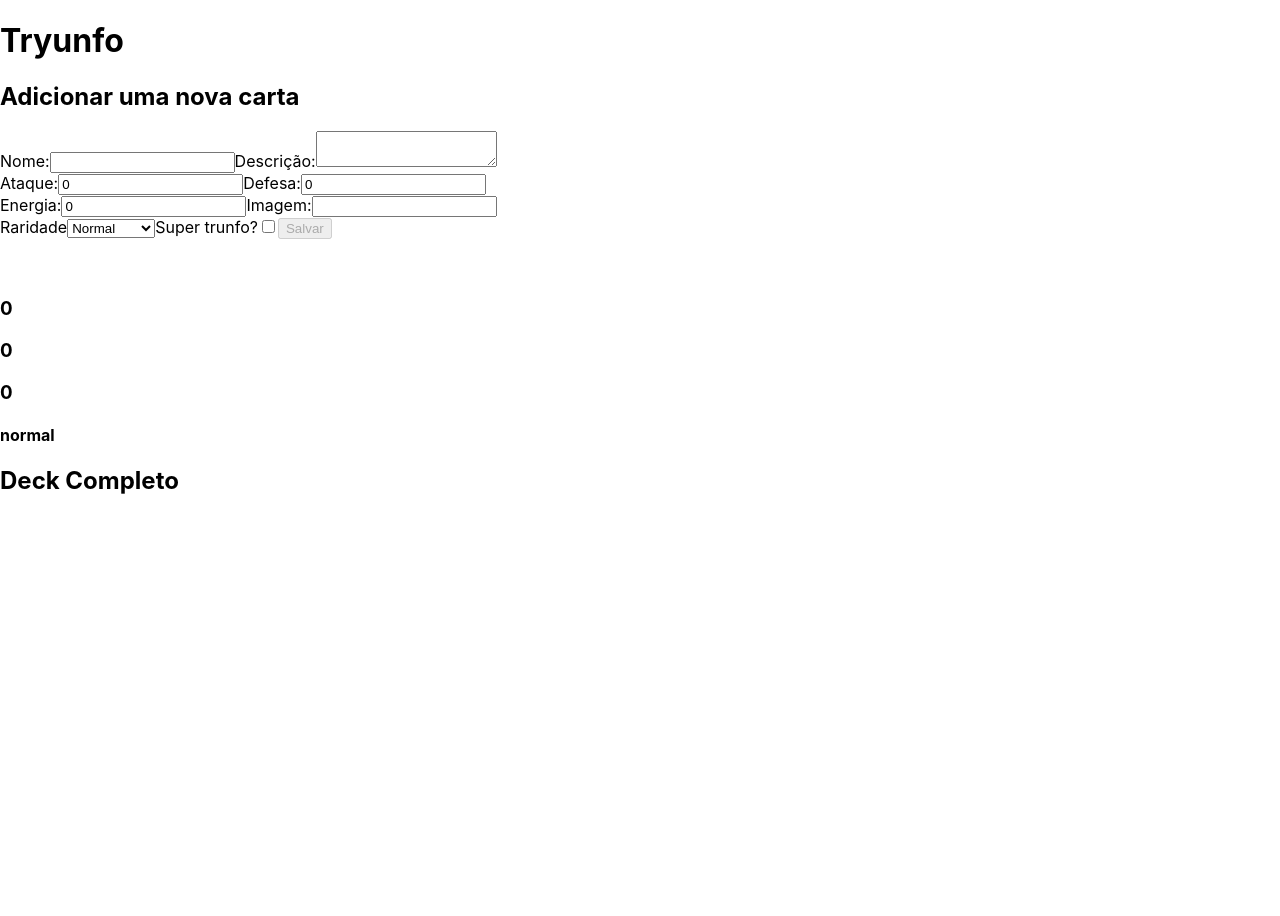
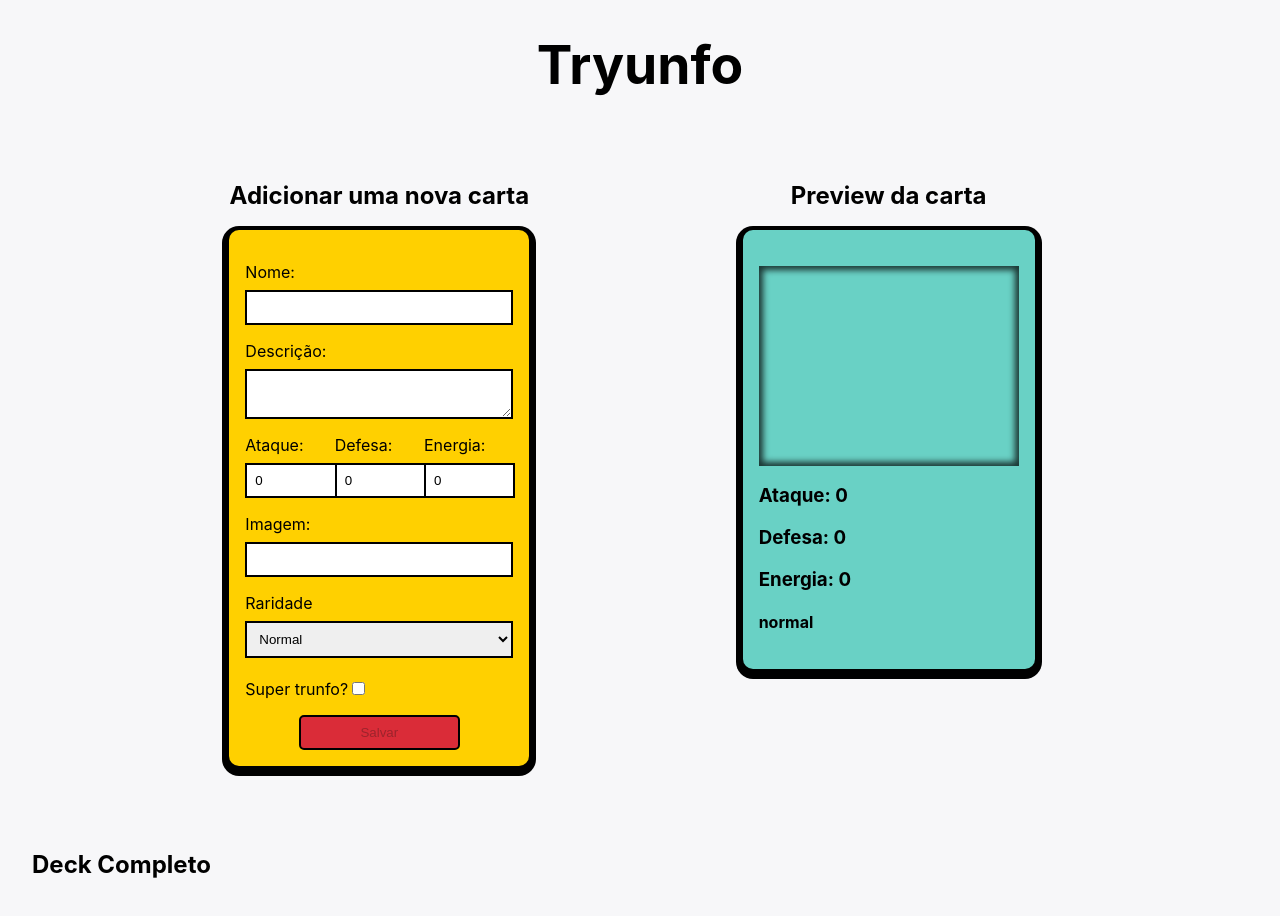
Before and after one commit to letsandrade/tryunfo, a React (Create React App) app: page / in a window 1280 px wide. Shown: the top 916 px of the page. Before the commit the page ends 800 px from the top, so only its background shows below. Built offline with nearby package versions, Linux system fonts and the light colour scheme.

Commit message:
Styling added, logic for saving to and retrieve from local storage, and readme updated

```diff
--- a/src/App.js
+++ b/src/App.js
@@ -21,7 +21,10 @@ class App extends React.Component {
     };
   }
 
-  // usei arrow function pra não precisar fazer bind
+  componentDidMount() {
+    this.loadDeckFromLocalStorage();
+  }
+
   onInputChange = ({ target }) => {
     const { name } = target;
     const value = target.type === 'checkbox' ? target.checked : target.value;
@@ -31,7 +34,6 @@ class App extends React.Component {
     }, this.validateSaveButton);
   }
 
-  // ref uso do unary operator para converter string em numero: https://www.techiediaries.com/javascript/convert-string-number-array-react-hooks-vuejs/
   validateSaveButton = () => {
     const { name, description, image, attr1, attr2, attr3 } = this.state;
     const maxSingleAttr = 90;
@@ -70,7 +72,11 @@ class App extends React.Component {
       isTrunfo,
     };
 
-    this.setState((prevState) => ({
+    this.setState((prevState) => {
+      const updatedDeck = [...prevState.cardDeck, cardObj];
+      this.saveDeckToLocalStorage(updatedDeck);
+
+      return {
         name: '',
         description: '',
         attr1: '0',
@@ -80,8 +86,9 @@ class App extends React.Component {
         rarity: 'normal',
         isTrunfo: false,
         isSaveButtonDisabled: true,
-      cardDeck: [...prevState.cardDeck, cardObj],
-    }), this.checkTrunfo);
+        cardDeck: updatedDeck,
+      };
+    }, this.checkTrunfo);
   }
 
   checkTrunfo = () => {
@@ -90,6 +97,18 @@ class App extends React.Component {
     this.setState({
       hasTrunfo: valTrunfo,
     });
+  }
+
+  saveDeckToLocalStorage = (deck) => {
+    localStorage.setItem('cardDeck', JSON.stringify(deck));
+  }
+
+  loadDeckFromLocalStorage = () => {
+    const storedDeck = localStorage.getItem('cardDeck');
+    if (storedDeck) {
+      const cardDeck = JSON.parse(storedDeck);
+      this.setState({ cardDeck }, this.checkTrunfo);
+    }
   }
 
   render() {
@@ -108,7 +127,8 @@ class App extends React.Component {
     } = this.state;
     return (
       <div>
-        <h1>Tryunfo</h1>
+        <h1 className="tryunfo">Tryunfo</h1>
+        <section className="create_card">
           <Form
             cardName={ name }
             cardDescription={ description }
@@ -123,6 +143,8 @@ class App extends React.Component {
             isSaveButtonDisabled={ isSaveButtonDisabled }
             onSaveButtonClick={ this.onSaveButtonClick }
           />
+          <div className="preview_container">
+            <h2 className="section_title">Preview da carta</h2>
             <Card
               cardName={ name }
               cardDescription={ description }
@@ -133,9 +155,11 @@ class App extends React.Component {
               cardRare={ rarity }
               cardTrunfo={ isTrunfo }
             />
-        <section className="full-deck">
+          </div>
+        </section>
+        <section className="full_deck">
           <h2>Deck Completo</h2>
-          <div className="cards-deck">
+          <div className="cards_deck">
             {cardDeck.length > 0 ? (cardDeck.map((card) => (
               <Card
                 key={ card.name }
--- a/src/components/Card.js
+++ b/src/components/Card.js
@@ -1,5 +1,6 @@
 import React, { Component } from 'react';
 import PropTypes from 'prop-types';
+import './styles.css';
 
 class Card extends Component {
   render() {
@@ -17,14 +18,33 @@ class Card extends Component {
     const checkTrunfo = cardTrunfo;
 
     return (
-      <div className="card-container">
-        <h2 data-testid="name-card">{ cardName }</h2>
-        <img data-testid="image-card" src={ cardImage } alt={ cardName } />
-        <p data-testid="description-card">{ cardDescription }</p>
-        <h3 data-testid="attr1-card">{ cardAttr1 }</h3>
-        <h3 data-testid="attr2-card">{ cardAttr2 }</h3>
-        <h3 data-testid="attr3-card">{ cardAttr3 }</h3>
-        <h4 data-testid="rare-card">{ cardRare }</h4>
+      <div className="card_container customshadow">
+        <h2 data-testid="name-card">{cardName}</h2>
+        <div className="card_img_container insetshadow">
+          <img
+            data-testid="image-card"
+            className="card_img"
+            src={ cardImage }
+            alt={ cardName }
+          />
+        </div>
+        <p data-testid="description-card">{cardDescription}</p>
+        <h3 data-testid="attr1-card">
+          Ataque:
+          {' '}
+          {cardAttr1}
+        </h3>
+        <h3 data-testid="attr2-card">
+          Defesa:
+          {' '}
+          {cardAttr2}
+        </h3>
+        <h3 data-testid="attr3-card">
+          Energia:
+          {' '}
+          {cardAttr3}
+        </h3>
+        <h4 data-testid="rare-card">{cardRare}</h4>
         {checkTrunfo ? <p data-testid="trunfo-card">Super Trunfo</p> : ''}
       </div>
     );
--- a/src/components/Form.js
+++ b/src/components/Form.js
@@ -1,6 +1,6 @@
 import React, { Component } from 'react';
 import PropTypes from 'prop-types';
-import './form.css';
+import './styles.css';
 
 class Form extends Component {
   render() {
@@ -21,62 +21,87 @@ class Form extends Component {
 
     return (
       <div className="main-container">
-        <h2>Adicionar uma nova carta</h2>
-        <form className="form">
+        <h2 className="section_title">Adicionar uma nova carta</h2>
+        <form className="form customshadow">
+          <label className="form_label" htmlFor="name">
             Nome:
             <input
+              className="form_input"
               data-testid="name-input"
               type="text"
               name="name"
+              id="name"
               value={ cardName }
               onChange={ onInputChange }
             />
+          </label>
+          <label className="form_label" htmlFor="description">
             Descrição:
             <textarea
+              className="form_input"
               name="description"
               data-testid="description-input"
               value={ cardDescription }
               onChange={ onInputChange }
             />
+          </label>
+          <div className="form_attrs_container">
+            <label className="form_label" htmlFor="attr1">
               Ataque:
               <input
-            className="Ataque"
+                className="form_attr form_input"
                 data-testid="attr1-input"
                 type="number"
                 name="attr1"
+                id="attr1"
                 value={ cardAttr1 }
                 onChange={ onInputChange }
               />
+            </label>
+            <label className="form_label" htmlFor="attr2">
               Defesa:
               <input
-            className="Defesa"
+                className="form_attr form_input"
                 data-testid="attr2-input"
                 type="number"
+                id="attr2"
                 name="attr2"
                 value={ cardAttr2 }
                 onChange={ onInputChange }
               />
+            </label>
+            <label className="form_label" htmlFor="attr3">
               Energia:
               <input
-            className="Energia"
+                className="form_attr form_input"
                 data-testid="attr3-input"
                 type="number"
                 name="attr3"
+                id="attr3"
                 value={ cardAttr3 }
                 onChange={ onInputChange }
               />
+            </label>
+          </div>
+          <label className="form_label" htmlFor="image">
             Imagem:
             <input
+              className="form_input"
               data-testid="image-input"
               name="image"
+              id="image"
               type="text"
               value={ cardImage }
               onChange={ onInputChange }
             />
+          </label>
+          <label className="form_label" htmlFor="rarity">
             Raridade
             <select
+              className="form_input"
               data-testid="rare-input"
               name="rarity"
+              id="rarity"
               value={ cardRare }
               onChange={ onInputChange }
             >
@@ -84,10 +109,15 @@ class Form extends Component {
               <option value="raro">Raro</option>
               <option value="muito raro">Muito Raro</option>
             </select>
+          </label>
+          <div className="isTrunfo">
+            <label htmlFor="isTrunfo">
               Super trunfo?
               { hasTrunfo ? <p>Você já tem um Super Trunfo em seu baralho</p>
                 : (
                   <input
+                    className="form_input"
+                    id="isTrunfo"
                     data-testid="trunfo-input"
                     name="isTrunfo"
                     type="checkbox"
@@ -95,7 +125,10 @@ class Form extends Component {
                     onChange={ onInputChange }
                   />
                 ) }
+            </label>
+          </div>
           <button
+            className="submit_button"
             data-testid="save-button"
             type="submit"
             name="saveButton"
--- a/src/components/form.css
+++ /dev/null
@@ -1,3 +0,0 @@
-.main-container {
-  max-width: 500px;
-}
--- /dev/null
+++ b/src/components/styles.css
@@ -0,0 +1,118 @@
+.main-container {
+  max-width: 300px;
+  display: flex;
+  flex-direction: column;
+}
+
+.tryunfo {
+  font-size: 40pt;
+  margin: 2rem;
+  text-align: center;
+}
+
+.form {
+  padding: 1rem;
+  background-color: #ffd000;
+}
+
+.form_label {
+  display: flex;
+  flex-direction: column;
+  margin-top: 1rem;
+}
+
+.form_input {
+  margin-top: 0.5rem;
+  padding: 0.5rem;
+  border: 2px solid black
+}
+
+.form_attrs_container {
+  display: flex;
+  justify-content: space-evenly;
+}
+
+.form_attr {
+  width: 80%;
+}
+
+.isTrunfo {
+  margin-top: 1rem;
+}
+
+.submit_button {
+  display: block;
+  background-color: #DA2C38;
+  border: 2px solid black;
+  border-radius: 5px;
+  padding: 0.5rem;
+  margin-left: auto;
+  margin-right: auto;
+  margin-top: 1rem;
+  width: 60%;
+}
+
+.create_card {
+  display: flex;
+  padding: 2rem;
+  justify-content: space-evenly;
+  align-content: center;
+}
+
+.section_title {
+  text-align: center;
+}
+
+
+.card_container {
+  padding: 1rem;
+  width: 260px;
+  margin: 1rem;
+  background-color: #69D1C5  ; /* 4DA1A9 7CDF64 56A3A6 */
+}
+
+.card_img_container {
+  max-width: 100%;
+  height: 200px;
+}
+
+.card_img {
+  width: 100%;
+  object-fit: contain;
+}
+
+.customshadow {
+  box-shadow: 0px 3px 0px 7px rgba(0, 0, 0, 1);
+  -webkit-box-shadow: 0px 3px 0px 7px rgba(0, 0, 0, 1);
+  -moz-box-shadow: 0px 3px 0px 7px rgba(0, 0, 0, 1);
+  border-radius: 10px 10px 10px 10px;
+  -webkit-border-radius: 10px 10px 10px 10px;
+  -moz-border-radius: 10px 10px 10px 10px;
+}
+
+.insetshadow {
+  box-shadow: 0px 0px 6px 4px rgba(0,0,0,0.75) inset;
+  -webkit-box-shadow: 0px 0px 6px 4px rgba(0,0,0,0.75) inset;
+  -moz-box-shadow: 0px 0px 6px 4px rgba(0,0,0,0.75) inset;
+}
+
+.full_deck {
+  padding: 2rem;
+}
+
+.cards_deck {
+  display: flex;
+  flex-wrap: wrap;
+  justify-content: space-evenly;
+  align-items: space-evenly;
+}
+
+@media (max-width: 768px) {
+  .create_card {
+    flex-direction: column;
+  }
+
+  .section_title {
+    text-align: left;
+  }
+}
--- a/src/index.css
+++ b/src/index.css
@@ -5,6 +5,7 @@ body {
     sans-serif;
   -webkit-font-smoothing: antialiased;
   -moz-osx-font-smoothing: grayscale;
+  background-color: #f7f7f9;
 }
 
 code {
```
Also changed, not shown: public/index.html (+1 -1 lines), 1 other file (tests, documents, lock files or other folders). Lines whose indentation alone changed are shown as unchanged.
